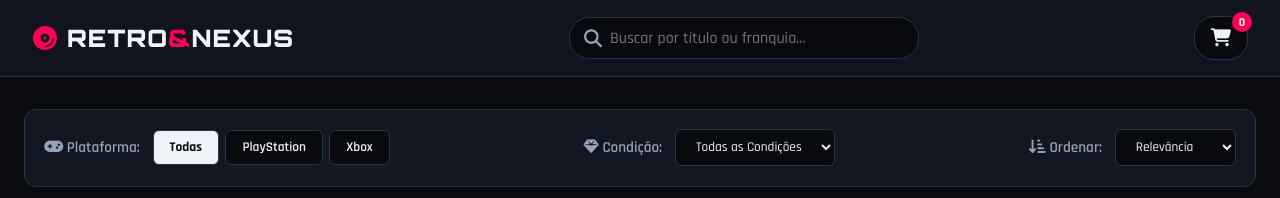
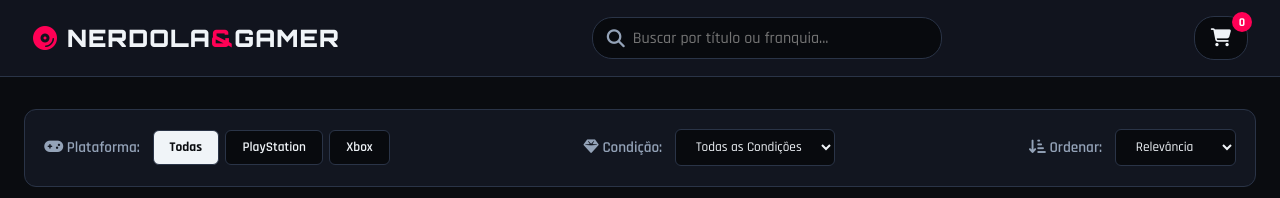
Before and after one commit to lorhandejan7/CatalogoGames, a website: page index.html in a window 1280 px wide. Shown: the top 198 px of the page. Drawn offline with Linux system fonts and the light colour scheme.

Commit message:
ChangingPltfmrName

```diff
--- a/index.html
+++ b/index.html
@@ -14,7 +14,7 @@
     <header class="navbar">
         <div class="logo">
             <i class="fa-solid fa-compact-disc disc-icon"></i>
-            <span>RETRO<span class="highlight">&</span>NEXUS</span>
+            <span>NERDOLA<span class="highlight">&</span>GAMER</span>
         </div>
 
         <div class="search-box">
```
